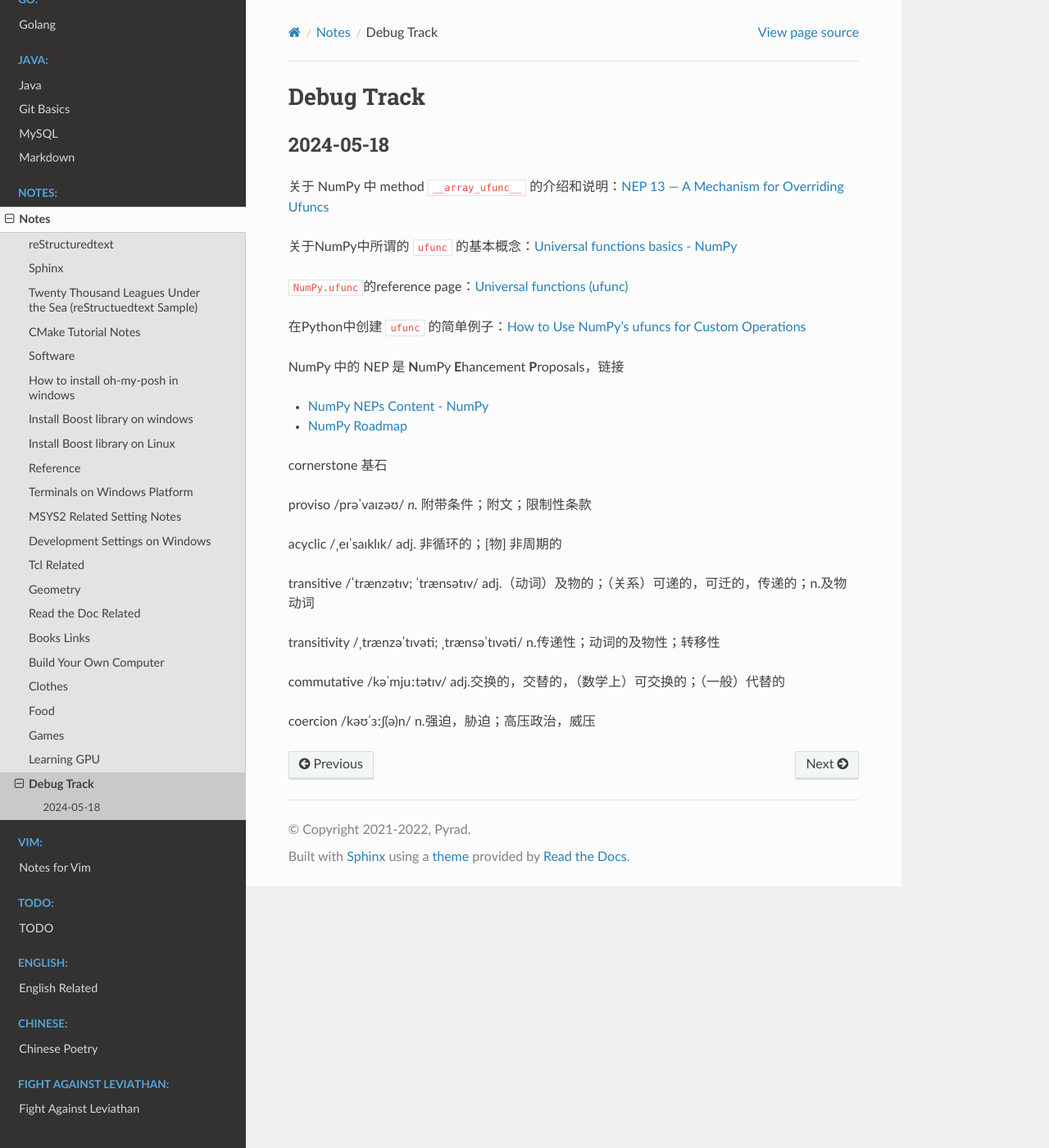
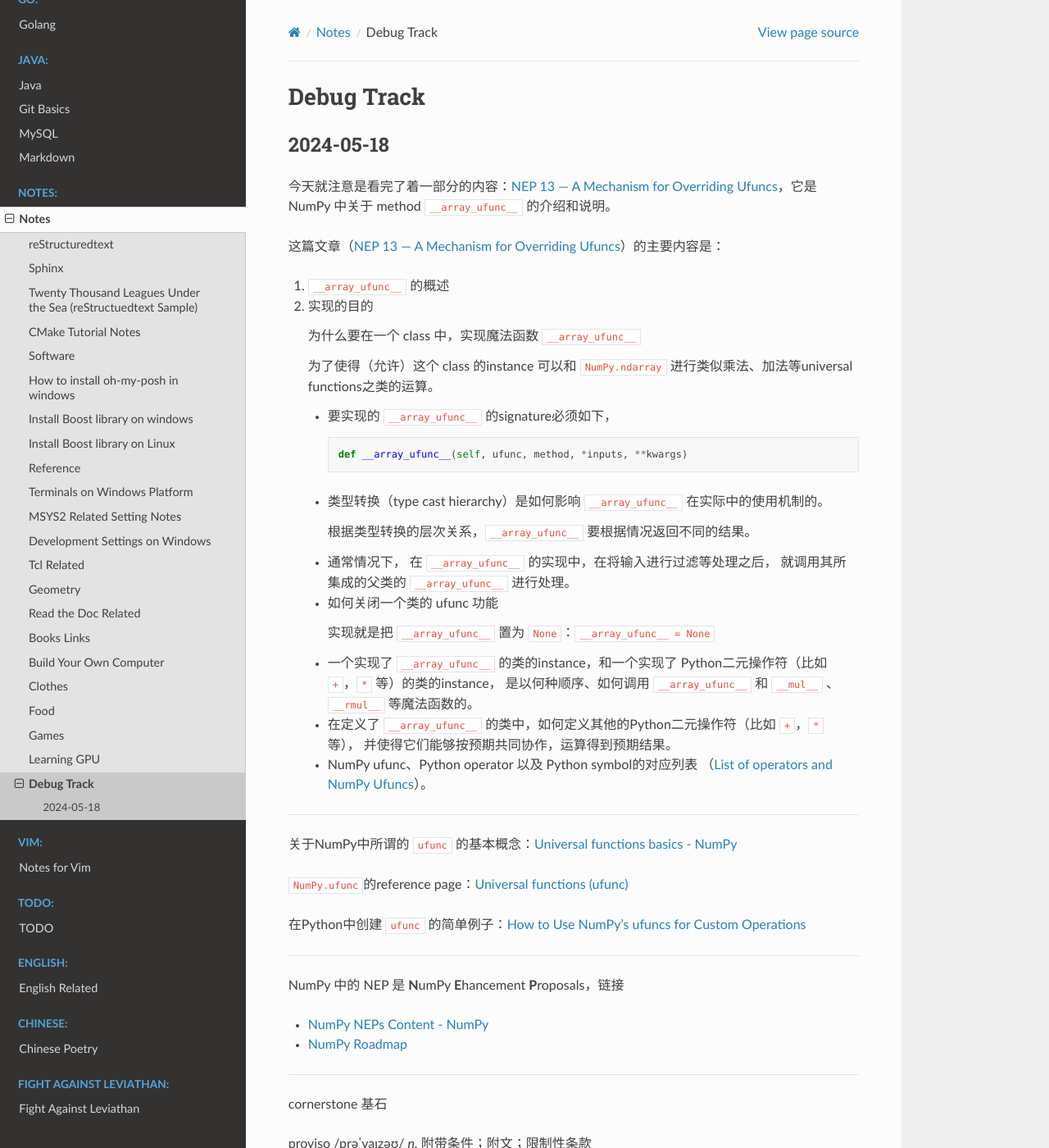
Before and after one commit to Pyrad/pyradnotes, a Sphinx documentation site: the page built from source/Notes/debugTrack.md, in a window 1280 px wide and 1400 px high. Shown: the whole window at 82% size. Built offline with Sphinx 7.4.7 and the Read the Docs theme 2.0.0, drawn with Linux system fonts in a browser that asks for light colours; some of the changed text lies outside the part shown.

Commit message:
Note Update debug track of 2024-05-18
Mainly about how NumPy's __array_ufunc__ and how to deal with it with
other classes w/ or w/o it (including Python operator defined as well)

````diff
--- a/source/Notes/debugTrack.md
+++ b/source/Notes/debugTrack.md
@@ -2,8 +2,45 @@
 
 ## 2024-05-18
 
+今天就注意是看完了着一部分的内容：[NEP 13 — A Mechanism for Overriding Ufuncs](http://www.numpy.org/neps/nep-0013-ufunc-overrides.html)，它是 NumPy 中关于 method `__array_ufunc__` 的介绍和说明。
 
-关于 NumPy 中 method `__array_ufunc__` 的介绍和说明：[NEP 13 — A Mechanism for Overriding Ufuncs](http://www.numpy.org/neps/nep-0013-ufunc-overrides.html)
+这篇文章（[NEP 13 — A Mechanism for Overriding Ufuncs](http://www.numpy.org/neps/nep-0013-ufunc-overrides.html)）的主要内容是：
+
+1. `__array_ufunc__` 的概述
+
+2. 实现的目的
+
+   为什么要在一个 class 中，实现魔法函数 `__array_ufunc__`
+
+   为了使得（允许）这个 class 的instance 可以和 `NumPy.ndarray` 进行类似乘法、加法等universal functions之类的运算。
+
+   - 要实现的 `__array_ufunc__` 的signature必须如下，
+
+     ```python
+     def __array_ufunc__(self, ufunc, method, *inputs, **kwargs)
+     ```
+
+   - 类型转换（type cast hierarchy）是如何影响 `__array_ufunc__` 在实际中的使用机制的。
+
+     根据类型转换的层次关系，`__array_ufunc__` 要根据情况返回不同的结果。
+
+   - 通常情况下， 在 `__array_ufunc__` 的实现中，在将输入进行过滤等处理之后，
+     就调用其所集成的父类的 `__array_ufunc__` 进行处理。
+
+   - 如何关闭一个类的 ufunc 功能
+
+     实现就是把 `__array_ufunc__` 置为 `None`：`__array_ufunc__ = None`
+
+   - 一个实现了 `__array_ufunc__` 的类的instance，和一个实现了 Python二元操作符（比如 `+`，`*` 等）的类的instance，
+     是以何种顺序、如何调用 `__array_ufunc__` 和 `__mul__` 、`__rmul__` 等魔法函数的。
+
+   - 在定义了 `__array_ufunc__` 的类中，如何定义其他的Python二元操作符（比如 `+`，`*` 等），
+     并使得它们能够按预期共同协作，运算得到预期结果。
+
+   - NumPy ufunc、Python operator 以及 Python symbol的对应列表
+     （[List of operators and NumPy Ufuncs](https://numpy.org/neps/nep-0013-ufunc-overrides.html#neps-ufunc-overrides-list-of-operators)）。
+
+---
 
 关于NumPy中所谓的 `ufunc` 的基本概念：[Universal functions basics - NumPy](https://numpy.org/doc/stable/user/basics.ufuncs.html#ufuncs-basics)
 
@@ -11,12 +48,15 @@
 
 在Python中创建 `ufunc` 的简单例子：[How to Use NumPy’s ufuncs for Custom Operations](https://www.slingacademy.com/article/how-to-use-numpys-ufuncs-for-custom-operations/)
 
-
+---
 
 NumPy 中的 NEP 是 **N**umPy **E**hancement **P**roposals，链接
 
 - [NumPy NEPs Content - NumPy](https://numpy.org/neps/content.html)
+
 - [NumPy Roadmap](https://numpy.org/neps/roadmap.html)
+
+---
 
 cornerstone 基石
 
@@ -26,8 +66,12 @@ acyclic /ˌeɪˈsaɪklɪk/ adj. 非循环的；[物] 非周期的
 
 transitive /ˈtrænzətɪv; ˈtrænsətɪv/ adj.（动词）及物的；（关系）可递的，可迁的，传递的；n.及物动词
 
-transitivity /ˌtrænzəˈtɪvəti; ˌtrænsəˈtɪvəti/ n.传递性；动词的及物性；转移性
+transitivity /ˌtrænzəˈtɪvəti; ˌtrænsəˈtɪvəti/ n. 传递性；动词的及物性；转移性
 
-commutative /kəˈmjuːtətɪv/ adj.交换的，交替的，（数学上）可交换的；（一般）代替的
+commutative /kəˈmjuːtətɪv/ adj. 交换的，交替的，（数学上）可交换的；（一般）代替的
 
-coercion /kəʊˈɜːʃ(ə)n/ n.强迫，胁迫；高压政治，威压
+coercion /kəʊˈɜːʃ(ə)n/ n. 强迫，胁迫；高压政治，威压
+
+unilateral /ˌjuːnɪˈlætrəl/ adj. 单方的，单边的；单侧的，单面的；（父母）单系的；舌边音
+
+reflexive /rɪˈfleksɪv/ adj. （词或词形）反身的；反射性的，本能反应的；（关系）自反的；考虑自身影响的；n. 反身词
````
